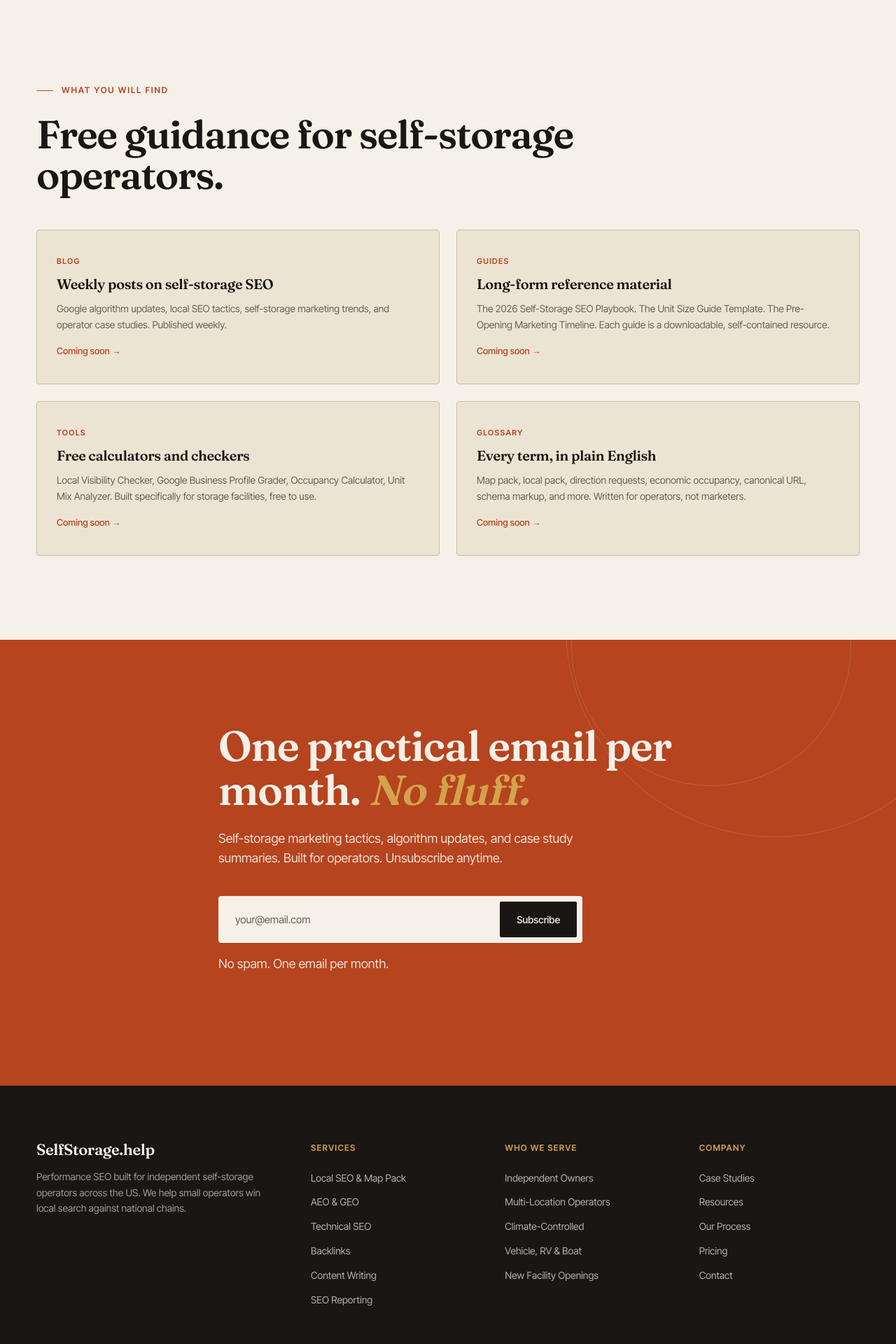
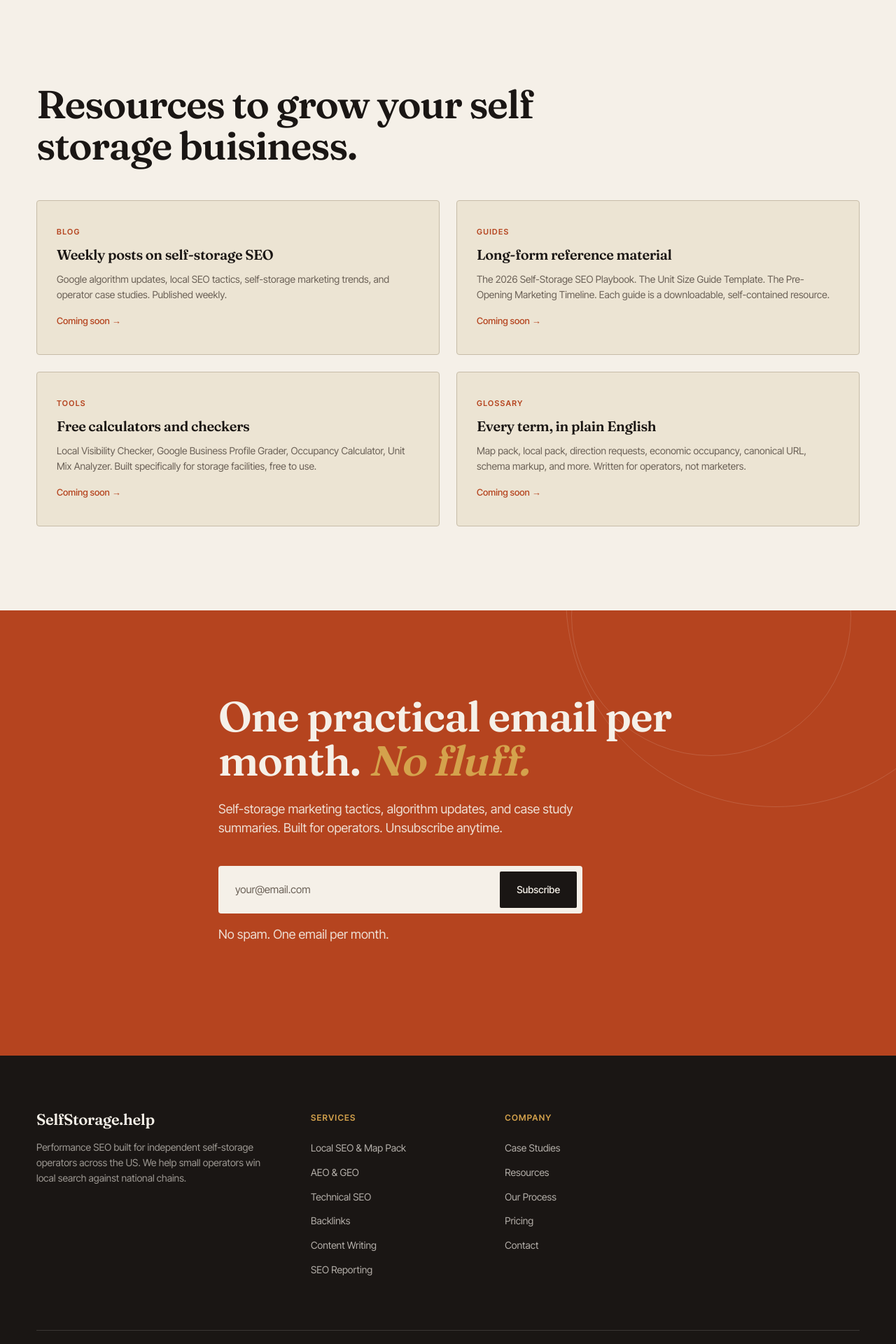
Before and after one commit to devmaai/self-v1, a Next.js app: page /resources in a window 1280 px wide. Shown: the part 580-2500 px from the top of the page at 70% size. Built offline with nearby package versions, Linux system fonts and the light colour scheme.

Commit message:
Updated the header and footer part

```diff
--- a/app/resources/page.tsx
+++ b/app/resources/page.tsx
@@ -52,8 +52,7 @@ export default function ResourcesPage() {
       <CardGrid
         variant="light"
         cols={2}
-        label="What you will find"
-        headline="Free guidance for self-storage operators."
+        headline="Resources to grow your self storage buisiness."
         cards={resourceSections}
       />
 
--- a/components/layout/Footer.tsx
+++ b/components/layout/Footer.tsx
@@ -23,7 +23,7 @@ export default function Footer() {
               <li><Link href="/services/SEO-reporting">SEO Reporting</Link></li>
             </ul>
           </div>
-          <div className="footer-col">
+          {/* <div className="footer-col">
             <h5>Who We Serve</h5>
             <ul>
               <li><Link href="/who-we-serve/independent-facility-owners">Independent Owners</Link></li>
@@ -32,7 +32,7 @@ export default function Footer() {
               <li><Link href="/who-we-serve/vehicle-rv-boat-storage">Vehicle, RV &amp; Boat</Link></li>
               <li><Link href="/who-we-serve/new-facility-openings">New Facility Openings</Link></li>
             </ul>
-          </div>
+          </div> */}
           <div className="footer-col">
             <h5>Company</h5>
             <ul>
--- a/components/layout/Navbar.tsx
+++ b/components/layout/Navbar.tsx
@@ -11,13 +11,13 @@ const serviceLinks = [
   { href: "/services/multi-location-seo", label: "Multi-Location SEO" },
 ];
 
-const whoWeServeLinks = [
-  { href: "/who-we-serve/independent-facility-owners", label: "Independent Owners" },
-  { href: "/who-we-serve/multi-location-operators", label: "Multi-Location Operators" },
-  { href: "/who-we-serve/climate-controlled-facilities", label: "Climate-Controlled" },
-  { href: "/who-we-serve/vehicle-rv-boat-storage", label: "Vehicle, RV & Boat" },
-  { href: "/who-we-serve/new-facility-openings", label: "New Facility Openings" },
-];
+// const whoWeServeLinks = [
+//   { href: "/who-we-serve/independent-facility-owners", label: "Independent Owners" },
+//   { href: "/who-we-serve/multi-location-operators", label: "Multi-Location Operators" },
+//   { href: "/who-we-serve/climate-controlled-facilities", label: "Climate-Controlled" },
+//   { href: "/who-we-serve/vehicle-rv-boat-storage", label: "Vehicle, RV & Boat" },
+//   { href: "/who-we-serve/new-facility-openings", label: "New Facility Openings" },
+// ];
 
 const ChevronSvg = () => (
   <svg width="11" height="7" viewBox="0 0 11 7" fill="none" aria-hidden="true">
@@ -49,7 +49,7 @@ export default function Navbar() {
             </div>
           </div>
 
-          <div className="nav-group">
+          {/* <div className="nav-group">
             <Link href="/who-we-serve/independent-facility-owners" className="nav-group-trigger" onClick={close}>
               Who We Serve <ChevronSvg />
             </Link>
@@ -58,7 +58,7 @@ export default function Navbar() {
                 <Link key={href} href={href} onClick={close}>{label}</Link>
               ))}
             </div>
-          </div>
+          </div> */}
 
           <Link href="/case-studies" onClick={close}>Case Studies</Link>
           <Link href="/resources" onClick={close}>Resources</Link>
```
